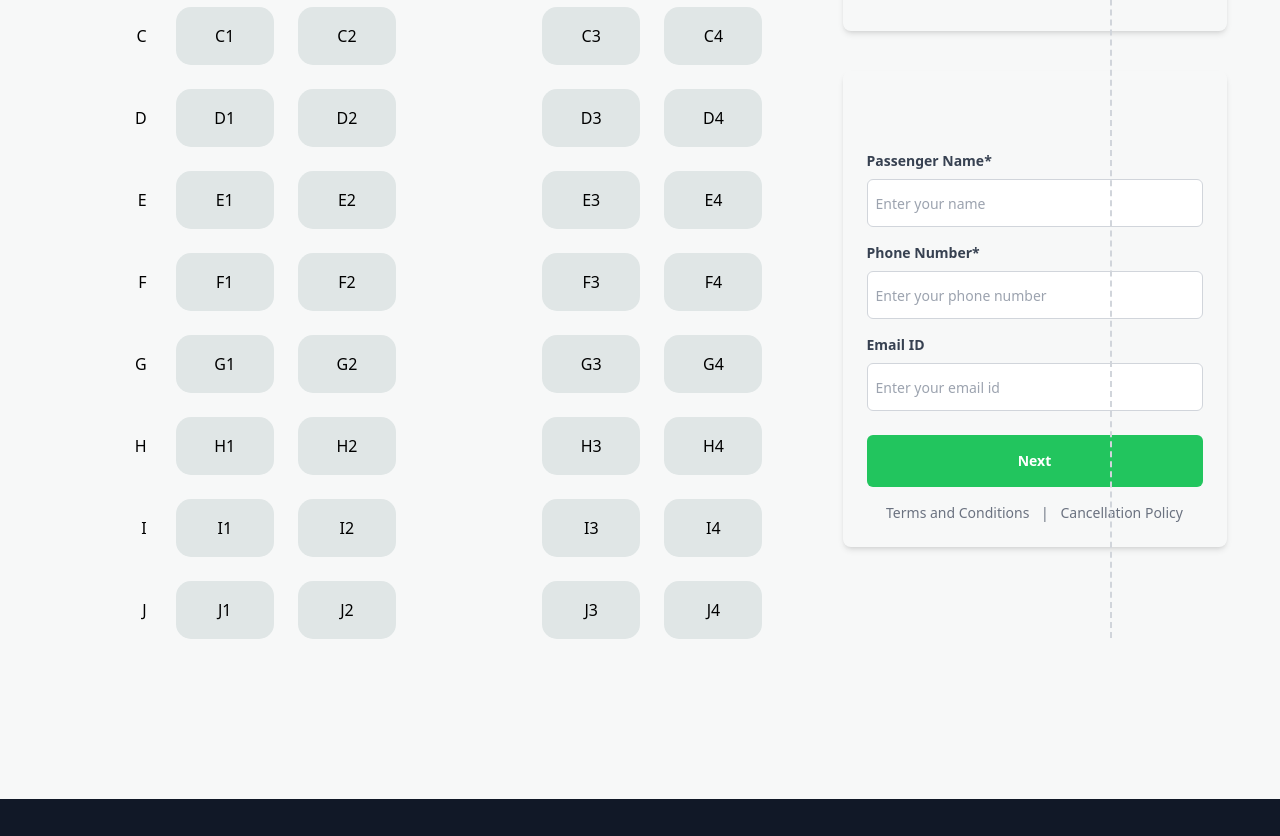
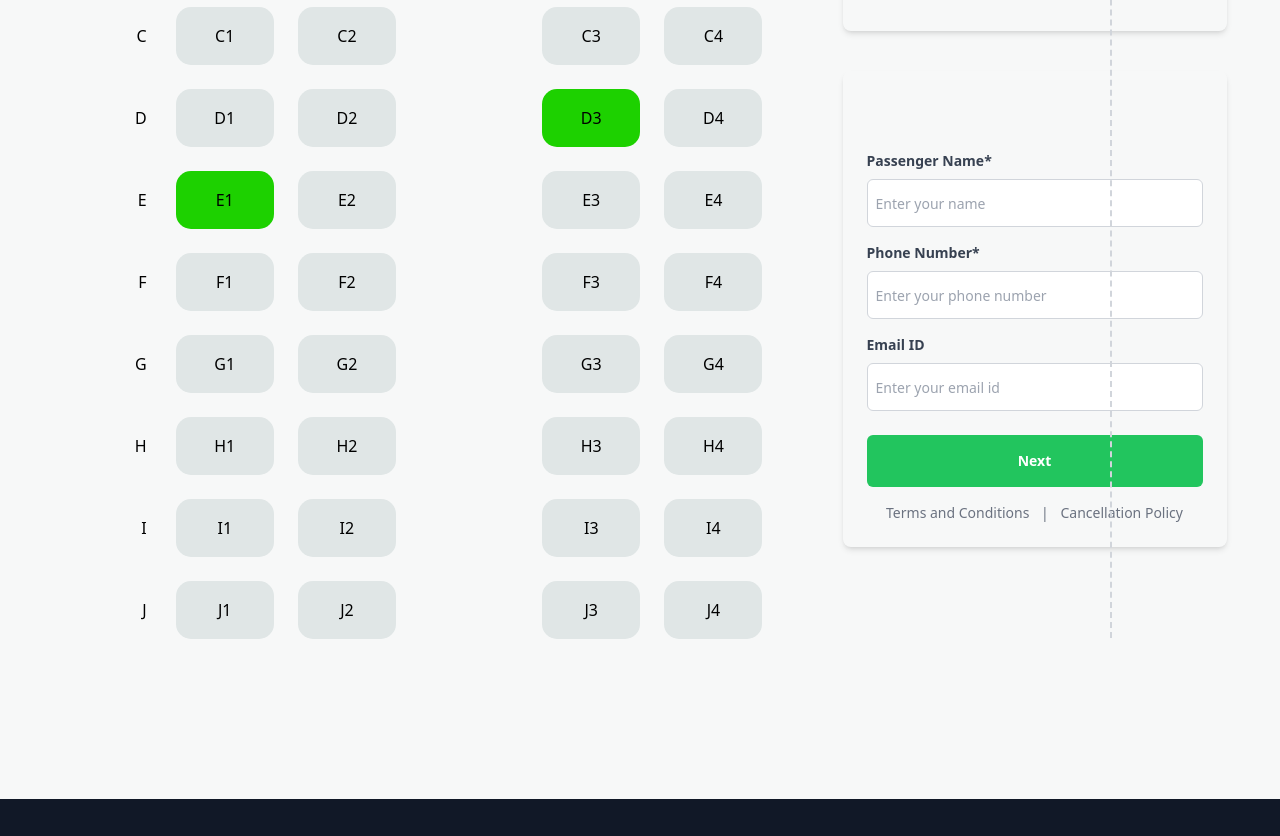
Before and after one commit to Arif-web1/bus-website, a website: page src/index.html in a window 1280 px wide. Shown: the part 2299-3135 px from the top of the page. Drawn offline with Linux system fonts and the light colour scheme.

Commit message:
finally done

```diff
--- a/src/index.html
+++ b/src/index.html
@@ -4,6 +4,7 @@
     <meta charset="UTF-8" />
     <meta name="viewport" content="width=device-width, initial-scale=1.0" />
     <link href="../dist/output.css" rel="stylesheet" />
+
     <title>Tailwind Test</title>
   </head>
   <body>
@@ -51,7 +52,7 @@
               integrated testing features allow for a streamlined .
             </p>
           </div>
-          <button class="button font-semibold mt-8 !text-black green">
+          <button onclick="scroll_p()" class="button font-semibold mt-8 !text-black green ">
             Buy Tickets
           </button>
           <!-- cards -->
@@ -318,10 +319,10 @@
                   <div class="bg-seat">D1</div>
                   <div class="bg-seat">D2</div>
                   <div class=""></div>
-                  <div class="bg-seat">D3</div>
+                  <div class="green-seat">D3</div>
                   <div class="bg-seat">D4</div>
                   <div class="customize">E</div>
-                  <div class="bg-seat">E1</div>
+                  <div class="green-seat">E1</div>
                   <div class="bg-seat">E2</div>
                   <div class=""></div>
                   <div class="bg-seat">E3</div>
@@ -507,5 +508,6 @@
       </div>
     </div>
   </footer>
+  <script src="script.js"></script>
   </body>
 </html>
--- /dev/null
+++ b/src/script.js
@@ -0,0 +1,8 @@
+
+// button scroll to p paraibohon
+function scroll_p(params) {
+    window.scroll(0,1300);
+    console.log('what');
+
+}
+//
--- a/src/styles.css
+++ b/src/styles.css
@@ -53,3 +53,10 @@
   border-radius: 15px;
 
 }
+.green-seat{
+  background-color:#1DD100;
+  padding: 17px 5px;
+  border-radius: 15px;
+  text-align: center;
+
+}
```
Also changed, not shown: dist/output.css.
